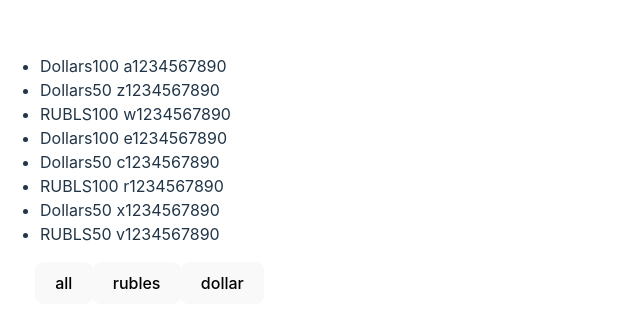
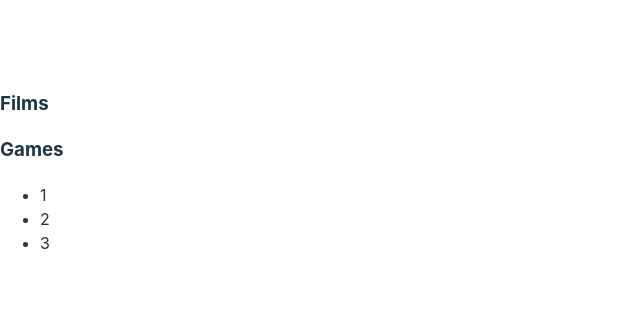
Before and after one commit to Trivium-bv/kabzda, a React (Vite) app: page / in a window 1280 px wide. Shown: the part 229-556 px from the top of the page, without its empty margins (0-640 px from the left). Built offline with nearby package versions, Linux system fonts and the light colour scheme; the HTML template or start-up script is replaced by a standard one.

Commit message:
conditional rendering Accordion

```diff
--- a/package.json
+++ b/package.json
@@ -14,7 +14,9 @@
     "react-dom": "^19.0.0"
   },
   "devDependencies": {
+    "@babel/preset-typescript": "^7.26.0",
     "@eslint/js": "^9.19.0",
+    "@types/jest": "^29.5.14",
     "@types/react": "^19.0.8",
     "@types/react-dom": "^19.0.3",
     "@vitejs/plugin-react-swc": "^3.5.0",
--- a/src/App.tsx
+++ b/src/App.tsx
@@ -1,9 +1,9 @@
-// import {Accordion} from "./components/Accordion/Accordion.tsx";
+import {Accordion} from "./components/Accordion/Accordion.tsx";
 // import {Rating} from "./components/Rating/Rating.tsx";
 // import {Cars} from "./components/Cars/Cars.tsx";
 //import {Button} from "./components/Button/Button.tsx";
 //import {Button2} from "./components/Button/Button2.tsx";
-import {Money} from "./components/Money/Money.tsx";
+//import {Money} from "./components/Money/Money.tsx";
 
 const App = () => {
 
@@ -18,13 +18,13 @@ const App = () => {
     // }
     return (
         <div>
-            <Money />
+            {/*<Money />*/}
             {/*<PageTitle title={"This is APP Component"}/>*/}
             {/*<PageTitle title={"My Friends"}/>*/}
             {/*<div>Article 1</div>*/}
             {/*<Rating value={0}/>*/}
-            {/*<Accordion title={"Films"} collapsed={true}/>*/}
-            {/*<Accordion title={"Games"} collapsed={false}/>*/}
+            <Accordion title={"Films"} collapsed={true}/>
+            <Accordion title={"Games"} collapsed={false}/>
             {/*<div>Article 2</div>*/}
             {/*<Rating value={0}/>*/}
             {/*<Rating value={1}/>*/}
--- a/src/components/Accordion/Accordion.tsx
+++ b/src/components/Accordion/Accordion.tsx
@@ -1,39 +1,29 @@
-
 type AccordionPropsType = {
     title: string
     collapsed: boolean
 }
-
-
-export const Accordion = (props: AccordionPropsType) => {
-    console.log("Accordion rendering")
-    if (props.collapsed) {
-        return (
-            <div>
-                <AccordionTitle title={props.title}/>
-                <AccordionBody/>
-            </div>
-        )
-    } else {
-        return (
-            <div>
-                <AccordionTitle title={props.title}/>
-            </div>
-        )
-    }
-}
-
 type AccordionTitlePropsType = {
     title: string
 }
 
+export const Accordion = (props: AccordionPropsType) => {
+    console.log('Accordion rendering')
+        return (
+            <div>
+                <AccordionTitle title={props.title}/>
+                {/*{props.collapsed === false && <AccordionBody/>}*/}
+                {!props.collapsed && <AccordionBody/>}
+            </div>
+        )
+}
+
 const AccordionTitle = (props: AccordionTitlePropsType) => {
-    console.log("AccordionTitle rendering")
+    console.log('AccordionTitle rendering')
     return <h3>{props.title}</h3>
 }
 
 const AccordionBody = () => {
-    console.log("AccordionBody rendering")
+    console.log('AccordionBody rendering')
     return (
         <ul>
             <li>1</li>
```
Also changed, not shown: 2 other files (tests, documents, lock files or other folders).
